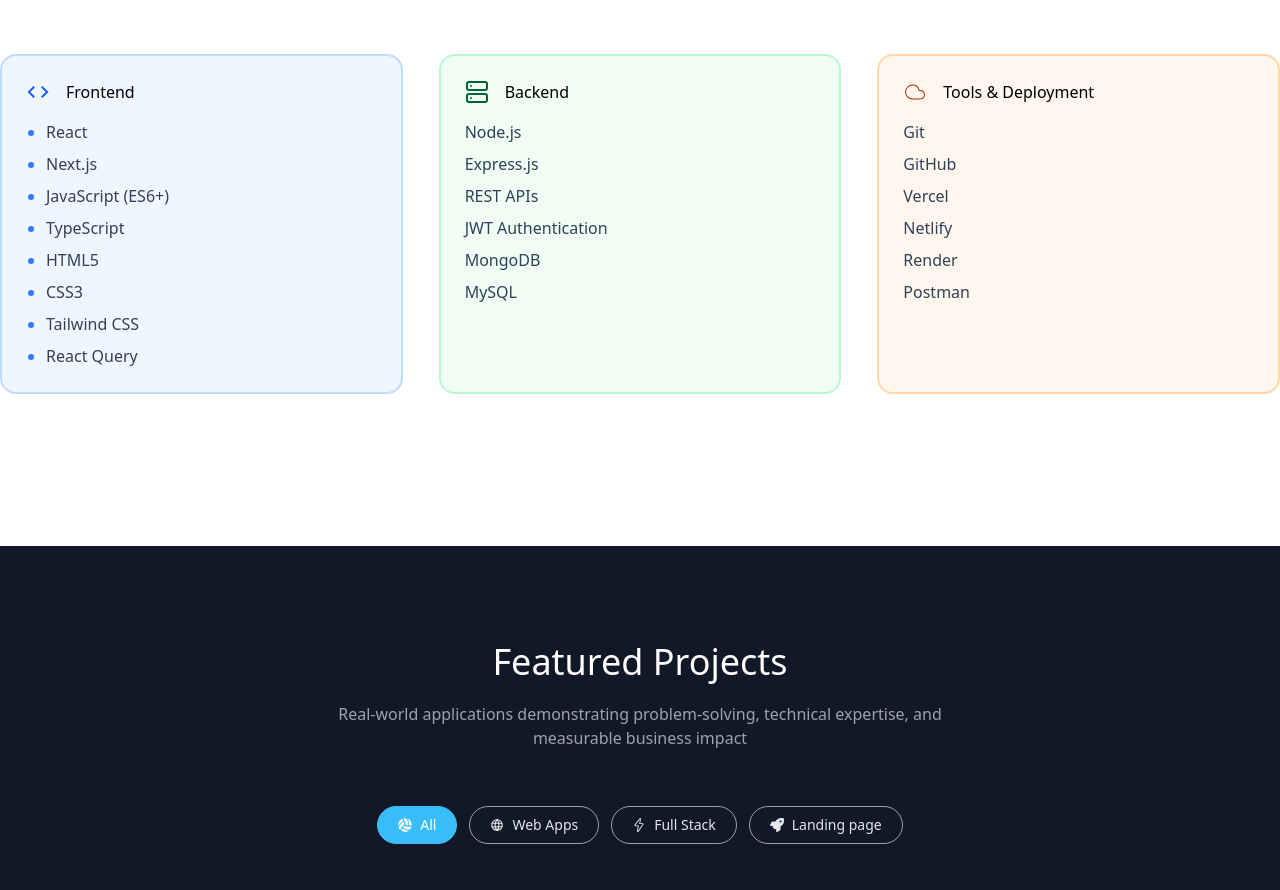
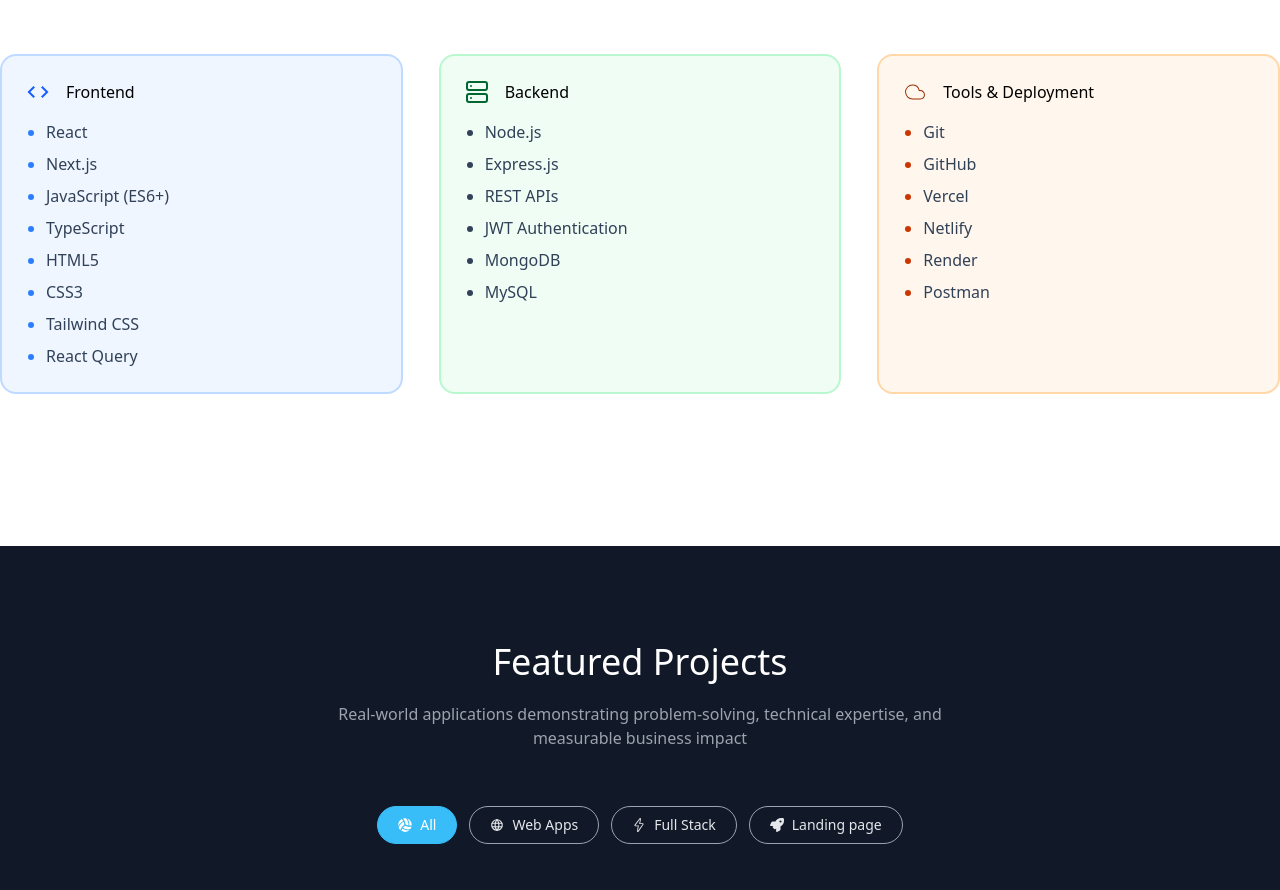
Before and after one commit to franklynxchill/-franklin.dev-portfolio, a Next.js app: page / in a window 1280 px wide. Shown: the part 2113-3003 px from the top of the page. Built offline with nearby package versions, Linux system fonts and the light colour scheme.

Commit message:
update commit

```diff
--- a/app/components/SkillSection.tsx
+++ b/app/components/SkillSection.tsx
@@ -100,7 +100,7 @@
                 <LuServer className=" text-green-800 text-2xl"/>
                 <h3 className=" text-black font-medium">Backend</h3>
               </div>
-              <ul className=" flex flex-col gap-y-2 mt-4">
+              <ul className=" flex flex-col gap-y-2 mt-4 list-disc pl-5 marker:text-green-700-">
                 <li>
                   Node.js
                 </li>
@@ -127,7 +127,7 @@
                 <CiCloud className=" text-orange-800 text-2xl"/>
                 <h3 className=" text-black font-medium">Tools & Deployment</h3>
               </div>
-              <ul className=" flex flex-col gap-y-2 mt-4">
+              <ul className=" flex flex-col gap-y-2 mt-4 list-disc pl-5 marker:text-orange-700">
                 <li>
                   Git
                 </li>
```
